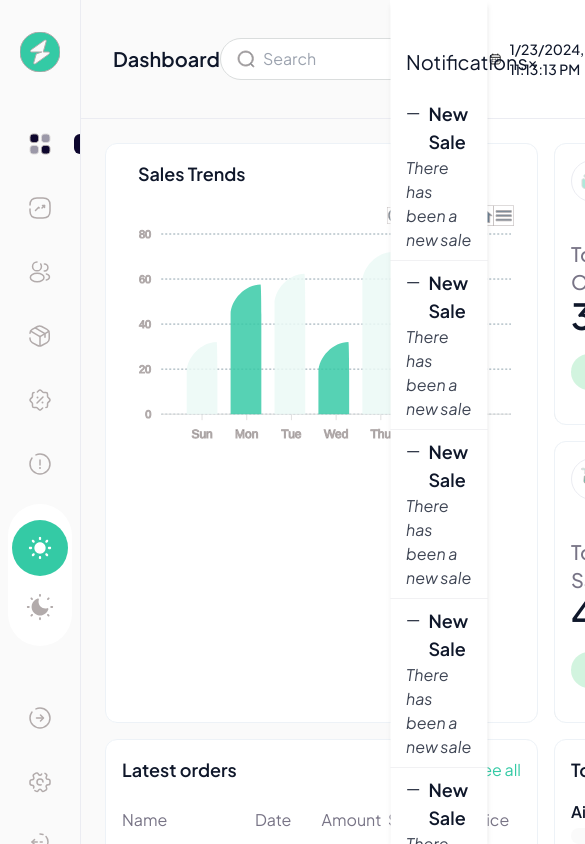
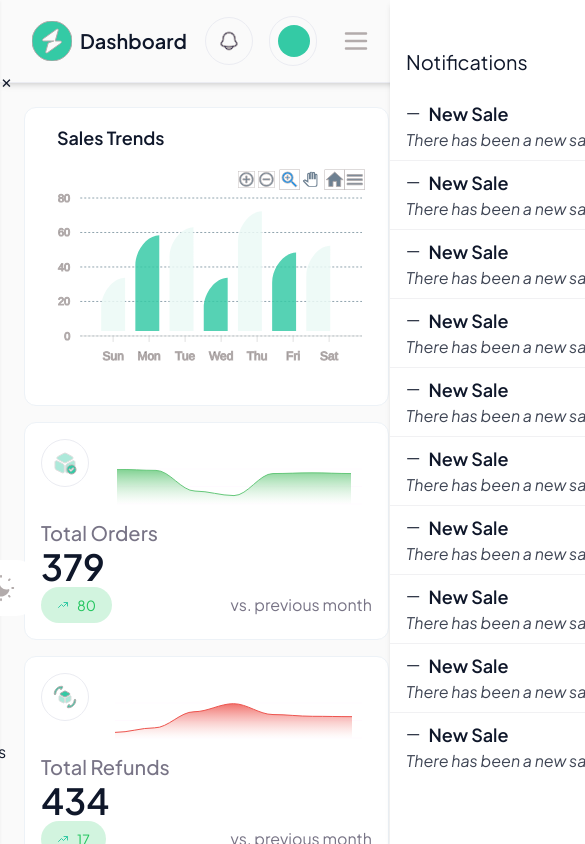
Before and after one commit to ibdul/geegpay-challenge, a SvelteKit app: page / in a window 390 px wide. Shown: the top 844 px of the page, 585 px wide, since content can reach past the window. Built offline with nearby package versions, Linux system fonts and the light colour scheme.

Commit message:
add resonsiveness

```diff
--- a/src/components/Icon.svelte
+++ b/src/components/Icon.svelte
@@ -2,7 +2,36 @@
   export let title: string;
 </script>
 
-{#if title === "home"}
+{#if title === "site_icon"}
+  <svg
+    xmlns="http://www.w3.org/2000/svg"
+    width="40"
+    height="40"
+    viewBox="0 0 40 40"
+  >
+    <path
+      fill-rule="evenodd"
+      clip-rule="evenodd"
+      d="M20 40C31.0457 40 40 31.0457 40 20C40 8.95431 31.0457 0 20 0C8.95429 0 0 8.95431 0 20C0 31.0457 8.95429 40 20 40ZM26.2393 9.31684C26.543 8.23805 25.4961 7.60013 24.54 8.2813L11.1931 17.7896C10.1562 18.5283 10.3193 20 11.4381 20H14.9527V19.9728H21.8025L16.2212 21.9421L13.7607 30.6832C13.457 31.762 14.5038 32.3999 15.46 31.7187L28.8069 22.2105C29.8438 21.4718 29.6806 20 28.5619 20H23.2321L26.2393 9.31684Z"
+      fill="#34CAA5"
+    />
+  </svg>
+{:else if title === "menu"}
+  <svg
+    xmlns="http://www.w3.org/2000/svg"
+    width="30"
+    height="30"
+    viewBox="0 0 24 24"
+  >
+    <path
+      d="M4 6H20M4 12H20M4 18H20"
+      stroke="inherit"
+      stroke-width="2"
+      stroke-linecap="round"
+      stroke-linejoin="round"
+    />
+  </svg>
+{:else if title === "home"}
   <svg
     xmlns="http://www.w3.org/2000/svg"
     width="40"
@@ -102,7 +131,7 @@
       stroke-linejoin="round"
     />
   </svg>
-{:else if title === "packages"}
+{:else if title === "packs"}
   <svg
     xmlns="http://www.w3.org/2000/svg"
     width="40"
--- a/src/routes/+layout.svelte
+++ b/src/routes/+layout.svelte
@@ -7,7 +7,7 @@
     { title: "home", href: "/" },
     { title: "trends", href: "/trends" },
     { title: "groups", href: "/groups" },
-    { title: "packages", href: "/packages" },
+    { title: "packs", href: "/packs" },
     { title: "offers", href: "/offers" },
     { title: "info", href: "/info" },
   ];
@@ -24,6 +24,13 @@
   function setLightMode() {
     is_dark_mode = false;
     localStorage.setItem("is_dark_mode", "false");
+  }
+
+  let is_sidebar_open = false;
+
+  function toggleSidebar(e: Event) {
+    e.preventDefault();
+    is_sidebar_open = !is_sidebar_open;
   }
 
   let is_notifications_open = false;
@@ -47,39 +54,41 @@
   <div
     class="font-sans bg-light-400 text-dark dark:bg-dark dark:text-light-400 transition-default min-h-screen flex stroke-[#B2ABAB] fill-[#B2ABAB]"
   >
+    <button
+      on:click={toggleSidebar}
+      class={`bg-dark/10 z-[50] backdrop-blur fixed inset-0 transition-default ${
+        is_sidebar_open ? "" : "opacity-0 pointer-events-none"
+      }`}
+    ></button>
     <aside
-      class="border-r border-color py-8 flex flex-col gap-12 justify-between items-center max-h-screen sticky top-0"
+      class={`max-lg:fixed max-lg:w-1/3 z-[51] max-lg:shadow max-lg:pl-4 capitalize ${
+        is_sidebar_open ? "" : "max-lg:translate-x-[-100%]"
+      } bg-light-400 dark:bg-dark transition-default border-r border-color py-8 flex flex-col gap-12 justify-between lg:items-center h-screen sticky top-0`}
     >
-      <a href="/">
-        <!-- site icon -->
-        <svg
-          xmlns="http://www.w3.org/2000/svg"
-          width="40"
-          height="40"
-          viewBox="0 0 40 40"
-          fill="none"
+      <div class="flex items-center justify-between max-lg:px-2">
+        <a href="/" class="flex gap-2 items-center">
+          <Icon title="site_icon" />
+          <div class="lg:hidden">
+            <h2 class="nav_item_title">The place</h2>
+            <p class="text-xs">Your home for finances</p>
+          </div>
+        </a>
+        <button on:click={toggleSidebar} class="lg:hidden text-lg p-2"
+          >&times;</button
         >
-          <path
-            fill-rule="evenodd"
-            clip-rule="evenodd"
-            d="M20 40C31.0457 40 40 31.0457 40 20C40 8.95431 31.0457 0 20 0C8.95429 0 0 8.95431 0 20C0 31.0457 8.95429 40 20 40ZM26.2393 9.31684C26.543 8.23805 25.4961 7.60013 24.54 8.2813L11.1931 17.7896C10.1562 18.5283 10.3193 20 11.4381 20H14.9527V19.9728H21.8025L16.2212 21.9421L13.7607 30.6832C13.457 31.762 14.5038 32.3999 15.46 31.7187L28.8069 22.2105C29.8438 21.4718 29.6806 20 28.5619 20H23.2321L26.2393 9.31684Z"
-            fill="#34CAA5"
-          />
-        </svg>
-      </a>
-      <nav class="flex-1">
+      </div>
+      <nav class="flex-1 w-full text-center">
         <ul class="flex flex-col gap-4">
           {#each pages as page, index}
             <li class="relative group/link">
-              <a
-                href={page.title}
-                title={page.title}
-                class="flex justify-center px-2 group-hover/link:stroke-primary"
-              >
-                <div
-                  class="aspect-square w-12 grid place-items-center rounded-full group-hover/link:bg-primary/20"
-                >
-                  <Icon title={page.title} />
+              <a href={page.title} title={page.title} class="nav_link">
+                <div class="nav_link__container">
+                  <div class="flex gap-2 items-center">
+                    <Icon title={page.title} />
+                    <p class="nav_item_title">
+                      {page.title}
+                    </p>
+                  </div>
                 </div>
               </a>
               <div
@@ -94,7 +103,7 @@
             </li>
           {/each}
           <li
-            class="bg-light dark:bg-dark-400 p-4 px-1 mx-2 rounded-full flex flex-col gap-2 items-center fill-white stroke-none"
+            class="bg-light dark:bg-dark-400 w-min lg:p-4 px-1 max-lg:px-5 mx-2 rounded-full flex lg:flex-col gap-2 items-center fill-white stroke-none"
           >
             <button
               on:click={setLightMode}
@@ -115,15 +124,12 @@
         <ul class="flex flex-col gap-4">
           {#each extra_pages as page, index}
             <li class="relative group/link">
-              <a
-                href={page.title}
-                title={page.title}
-                class="flex justify-center px-2 group-hover/link:stroke-primary"
-              >
-                <div
-                  class="aspect-square w-12 grid place-items-center rounded-full group-hover/link:bg-primary/20"
-                >
-                  <Icon title={page.title} />
+              <a href={page.title} title={page.title} class="nav_link">
+                <div class="nav_link__container">
+                  <div class="flex gap-2 items-center">
+                    <Icon title={page.title} />
+                    <p class="nav_item_title">{page.title}</p>
+                  </div>
                 </div>
               </a>
               <div
@@ -139,9 +145,12 @@
               </div>
             </li>
           {/each}
-          <li class="mx-auto">
-            <button>
-              <Icon title="logout" />
+          <li class="lg:mx-auto">
+            <button class="hover:bg-primary/20 w-full nav_link">
+              <div class="flex gap-2 items-center">
+                <Icon title="logout" />
+                <p class="nav_item_title">Logout</p>
+              </div>
             </button>
           </li>
         </ul>
@@ -149,11 +158,16 @@
     </aside>
     <div class="flex-1">
       <header
-        class="flex justify-between items-center py-4 px-8 border-b border-color"
+        class="flex bg-light-400 dark:bg-dark max-lg:shadow-md sticky top-0 z-[49] justify-between items-center py-4 px-8 border-b border-color"
       >
-        <h1 class="font-semibold text-xl">Dashboard</h1>
+        <div class="flex items-center gap-2">
+          <a href="/" class="lg:hidden">
+            <Icon title="site_icon" />
+          </a>
+          <h1 class="font-semibold text-xl">Dashboard</h1>
+        </div>
         <div class="flex items-center gap-4">
-          <form>
+          <form class="max-md:hidden">
             <div
               class="focus-within:outline outline-1 outline-primary rounded-full bg-white dark:bg-dark-400 px-4 py-2 border border-[#DADDDD] dark:border-mute flex gap-2 items-center"
             >
@@ -165,9 +179,13 @@
               />
             </div>
           </form>
-          <div class="flex items-center gap-2 stroke-black dark:stroke-light">
+          <div
+            class="flex items-center gap-2 stroke-black dark:stroke-light max-lg:hidden"
+          >
             <Icon title="calendar" />
-            <p class="text-sm font-medium">{new Date().toLocaleString()}</p>
+            <p class="text-sm font-medium">
+              {new Date().toLocaleString()}
+            </p>
           </div>
           <button
             on:click={openNotifications}
@@ -176,7 +194,13 @@
             <Icon title="bell" />
           </button>
           <button
-            class="flex items-center p-2 rounded-full gap-2 border border-color"
+            title="Ibrahim Abdulhameed"
+            class="xl:hidden p-2 aspect-square w-12 grid place-items-center border border-color rounded-full"
+          >
+            <div class="rounded-full bg-primary aspect-square w-8"></div>
+          </button>
+          <button
+            class="max-xl:hidden flex items-center p-2 rounded-full gap-2 border border-color"
           >
             <div class="rounded-full bg-primary aspect-square w-8"></div>
             <div class="flex flex-col">
@@ -184,6 +208,12 @@
               <p class="text-sm text-mute">@iAmIbdul</p>
             </div>
             <Icon title="arrow-down" />
+          </button>
+          <button
+            on:click={toggleSidebar}
+            class="lg:hidden p-2 aspect-square w-12"
+          >
+            <Icon title="menu" />
           </button>
         </div>
       </header>
@@ -198,7 +228,7 @@
           }`}
         ></button>
         <div
-          class={`bg-light dark:bg-dark shadow-md z-[51] fixed right-0 w-1/4 inset-y-0 py-12 space-y-4 ${
+          class={`bg-light dark:bg-dark shadow-md z-[51] fixed right-0 w-[90vw] lg:w-1/2 2xl:w-1/4 inset-y-0 py-12 space-y-4 ${
             is_notifications_open ? "" : "translate-x-[100%]"
           }`}
         >
--- a/src/routes/+page.svelte
+++ b/src/routes/+page.svelte
@@ -195,12 +195,14 @@
   });
 </script>
 
-<div class="p-6 grid grid-cols-5 gap-4">
+<div class="p-6 xl:grid max-xl:space-y-4 xl:grid-cols-5 gap-4">
   <section class="col-span-3 card space-y-4">
     <h2 class="card-title px-4">Sales Trends</h2>
     <div bind:this={trends_container} />
   </section>
-  <section class="col-span-2 grid grid-cols-2 gap-4 grid-rows-2">
+  <section
+    class="col-span-2 md:grid max-md:space-y-4 grid-cols-2 gap-4 grid-rows-2"
+  >
     {#each "orders, refunds, sales, income".split(", ") as item, index}
       <SummaryCard {item} color={summary_card_colors[index]} />
     {/each}
--- a/src/routes/base.css
+++ b/src/routes/base.css
@@ -20,6 +20,15 @@
   .card-title {
     @apply font-semibold text-lg;
   }
+  .nav_link {
+    @apply flex lg:justify-center px-2 group-hover/link:stroke-primary max-lg:group-hover/link:bg-primary/20;
+  }
+  .nav_link__container {
+    @apply aspect-square w-12 grid place-items-center rounded-full lg:group-hover/link:bg-primary/20;
+  }
+  .nav_item_title {
+    @apply lg:hidden;
+  }
 }
 
 .card::before {
```
